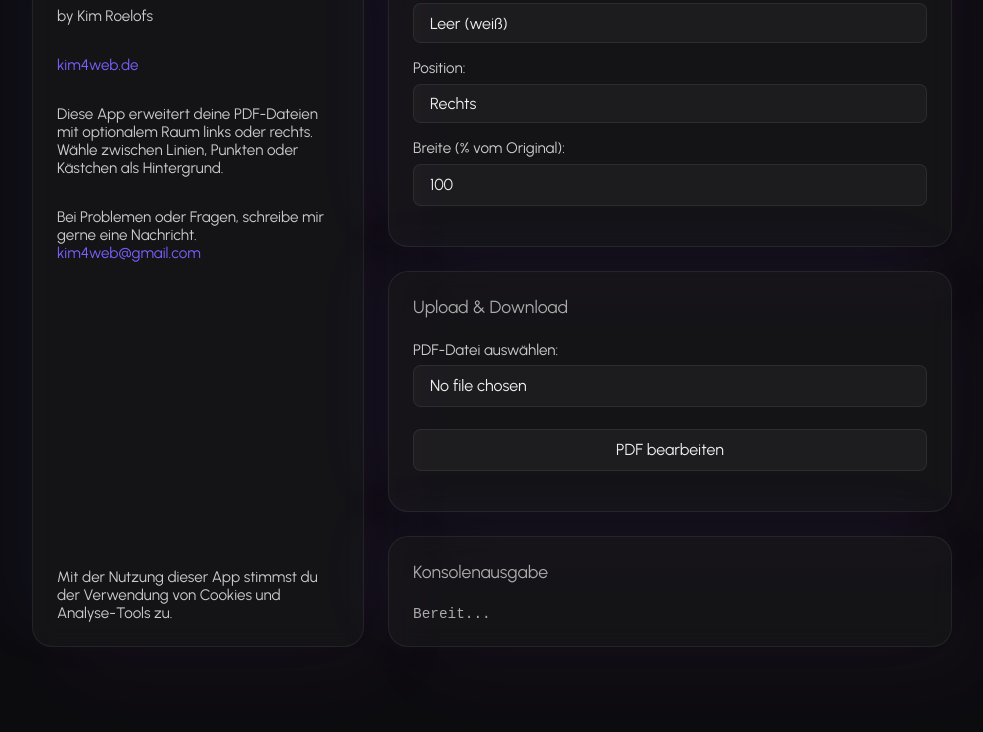
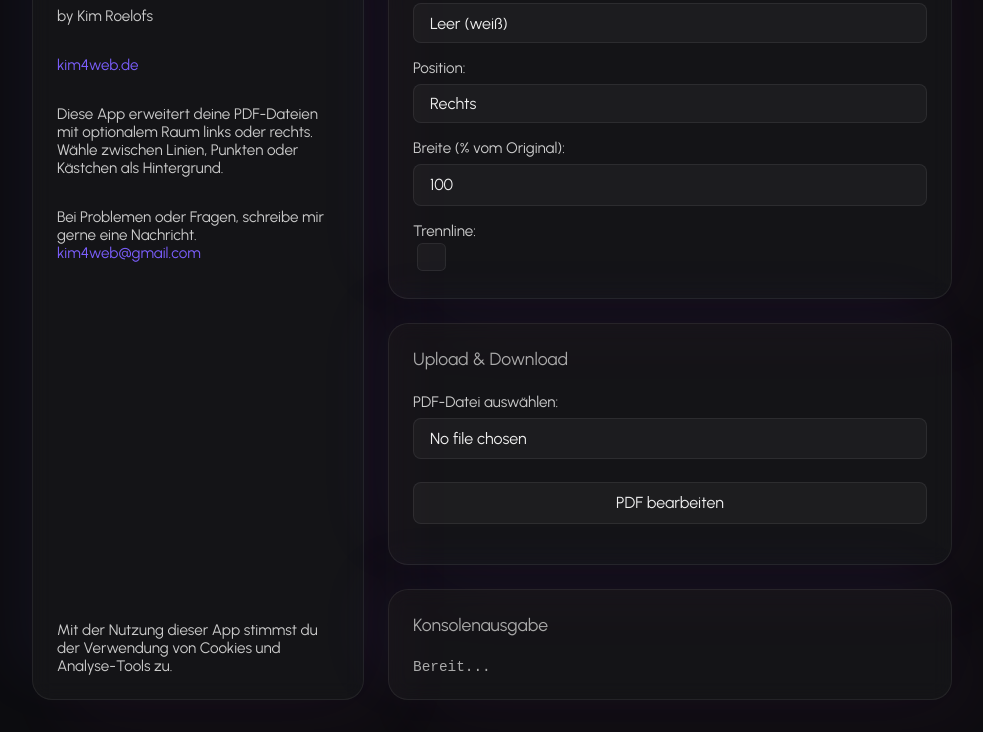
Before and after one commit to Kiwigamer/pdf.github.io, a plain HTML site: page index.html in a window 1280 px wide. Shown: the part 123-855 px from the top of the page, without its empty margins (148-1131 px from the left). Before the commit the page ends 802 px from the top, so only its background shows below. Drawn offline with Linux system fonts and the light colour scheme.

Commit message:
add Trennlinie

```diff
--- a/index.html
+++ b/index.html
@@ -90,6 +90,12 @@
             max="300"
             value="100"
           />
+
+          <label for="lineCheckbox">Trennline:</label>
+          <input
+            type="checkbox"
+            id="lineCheckbox"
+          />
         </div>
 
         <div class="island">
--- a/script.js
+++ b/script.js
@@ -112,6 +112,18 @@ async function processPDF() {
       });
     }
 
+    // Draw Trennline if checkbox is checked
+    const drawLine = document.getElementById("lineCheckbox").checked;
+    if (drawLine) {
+      const lineX = side === "right" ? width : extraWidth;
+      newPage.drawLine({
+        start: { x: lineX, y: 0 },
+        end: { x: lineX, y: height },
+        thickness: 1,
+        color: PDFLib.rgb(0.5, 0.5, 0.5), // gray line
+      });
+    }
+
     const origX = side === "right" ? 0 : extraWidth;
     newPage.drawPage(embeddedPage, {
       x: origX,
--- a/style.css
+++ b/style.css
@@ -237,6 +237,42 @@ input[type="file"]:hover {
   color: black;
 }
 
+/* Syles For Checkbox */
+input[type="checkbox"] {
+  appearance: none;
+  width: 1.8rem;
+  height: 1.8rem;
+  background: var(--island-bg);
+  border: 1px solid var(--border);
+  border-radius: 0.35rem;
+  cursor: pointer;
+  position: relative;
+  transition: 0.2s ease;
+}
+
+input[type="checkbox"]::after {
+  content: "";
+  position: absolute;
+  top: 0.1rem;
+  left: 0.5rem;
+  width: 0.5rem;
+  height: 1rem;
+  border: solid var(--highlight);
+  border-width: 0 0.15rem 0.15rem 0;
+  transform: rotate(45deg) scale(0);
+  transition: transform 0.2s ease;
+  transform-origin: center;
+}
+
+input[type="checkbox"]:checked::after {
+  transform: rotate(45deg) scale(1);
+}
+
+input[type="checkbox"]:hover {
+  background-color: rgba(124, 95, 255, 0.15);
+  border-color: var(--highlight);
+}
+
 /* Hover effect for select */
 select:hover {
   background-color: var(--highlight);
```
